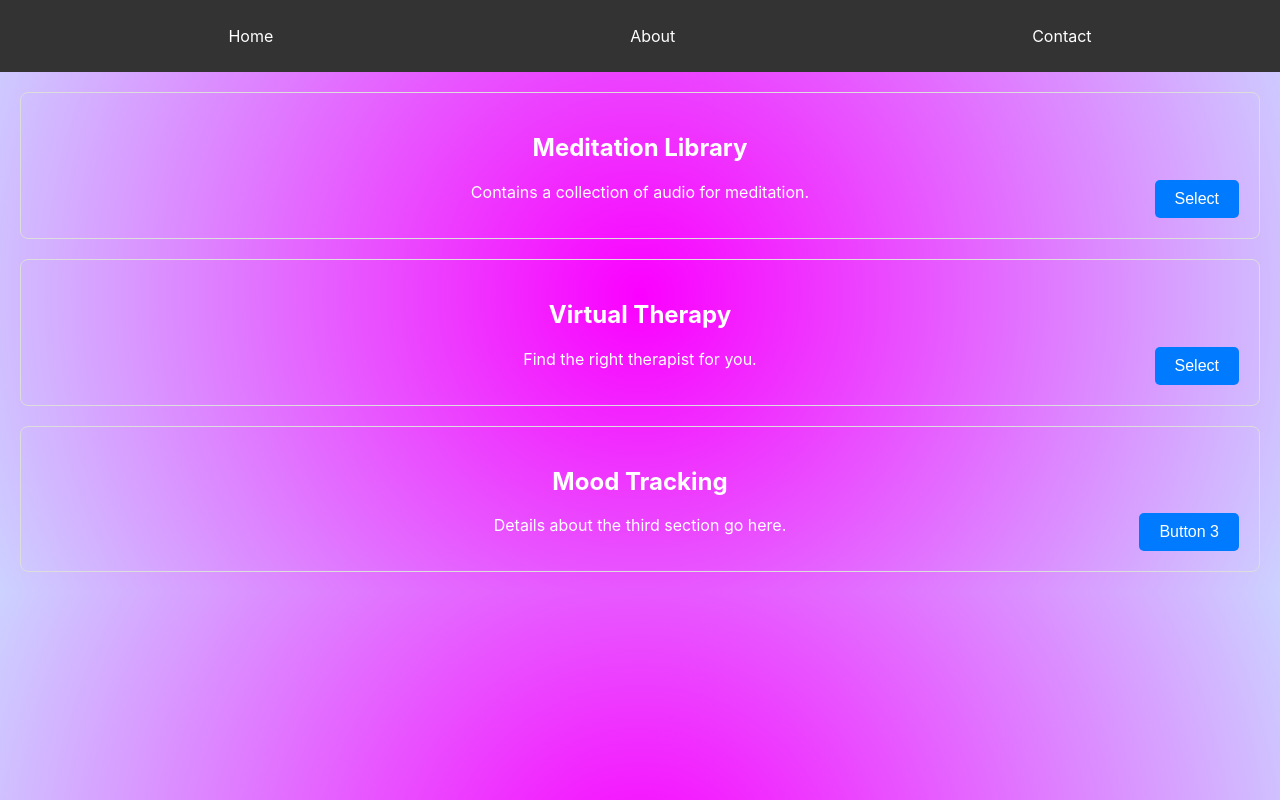
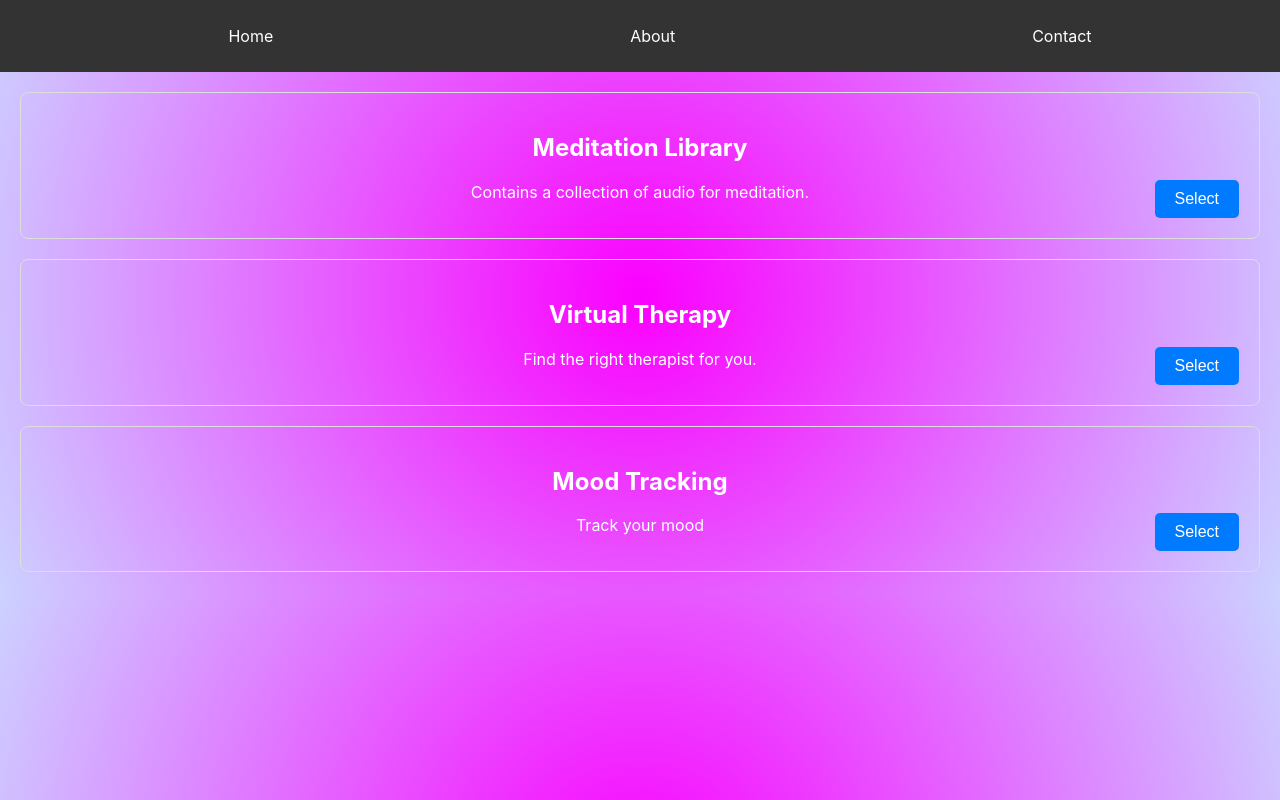
Before and after one commit to SureshChitkara/Wellness-App, a React (Create React App) app: page /journey in a window 1280 px wide. Built offline with nearby package versions, Linux system fonts and the light colour scheme.

Commit message:
Update JourneyPage.js

```diff
--- a/src/components/JourneyPage.js
+++ b/src/components/JourneyPage.js
@@ -25,8 +25,10 @@ function JourneyPage() {
 
             <section className="journey-section">
                 <h2>Mood Tracking</h2>
-                <p>Details about the third section go here.</p>
-                <button className="right-button">Button 3</button>
+                <p>Track your mood</p>
+                <Link to="/mood-tracking">
+                    <button className="right-button">Select</button>
+                </Link>
             </section>
         </div>
     );
```
